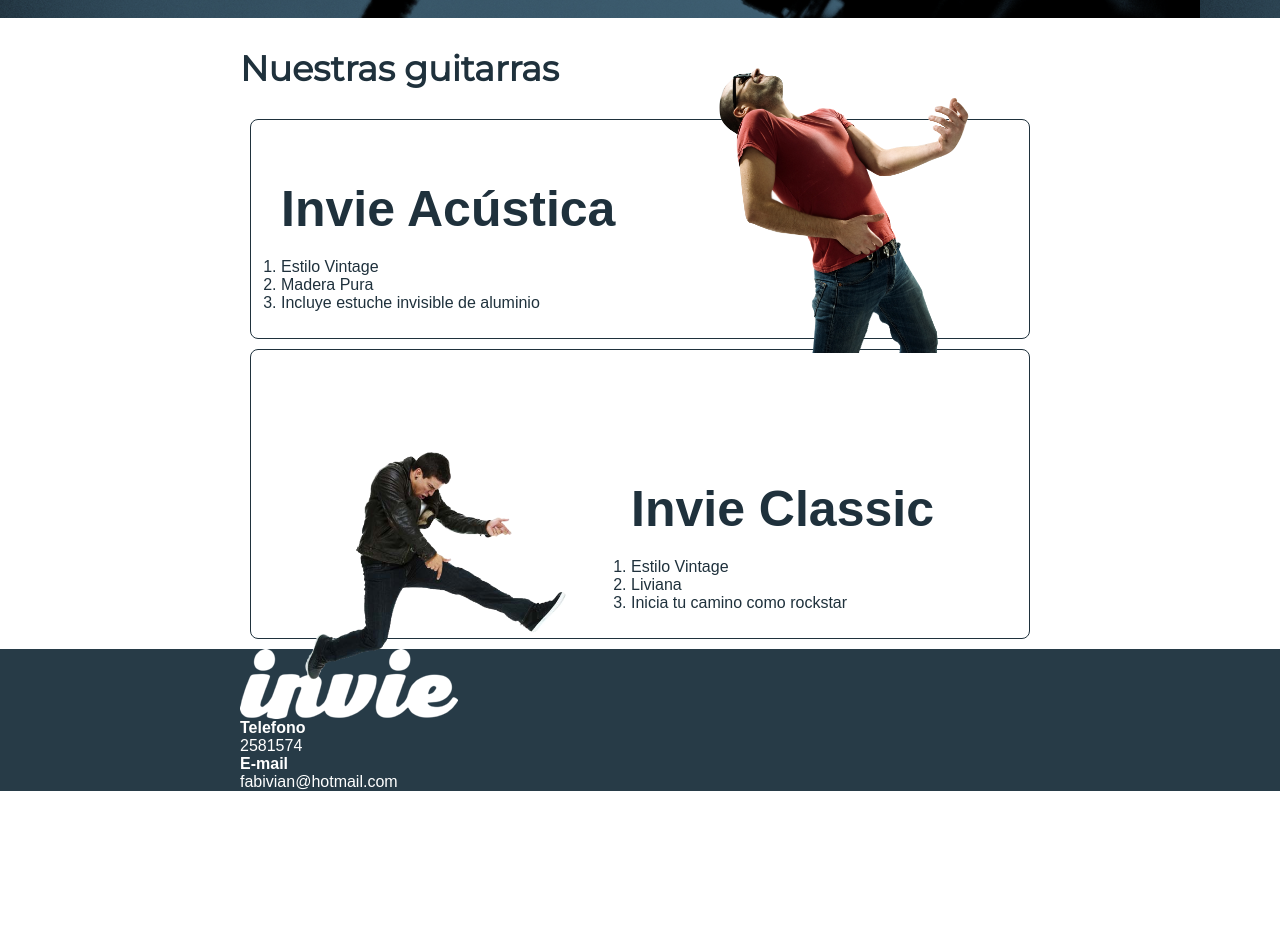
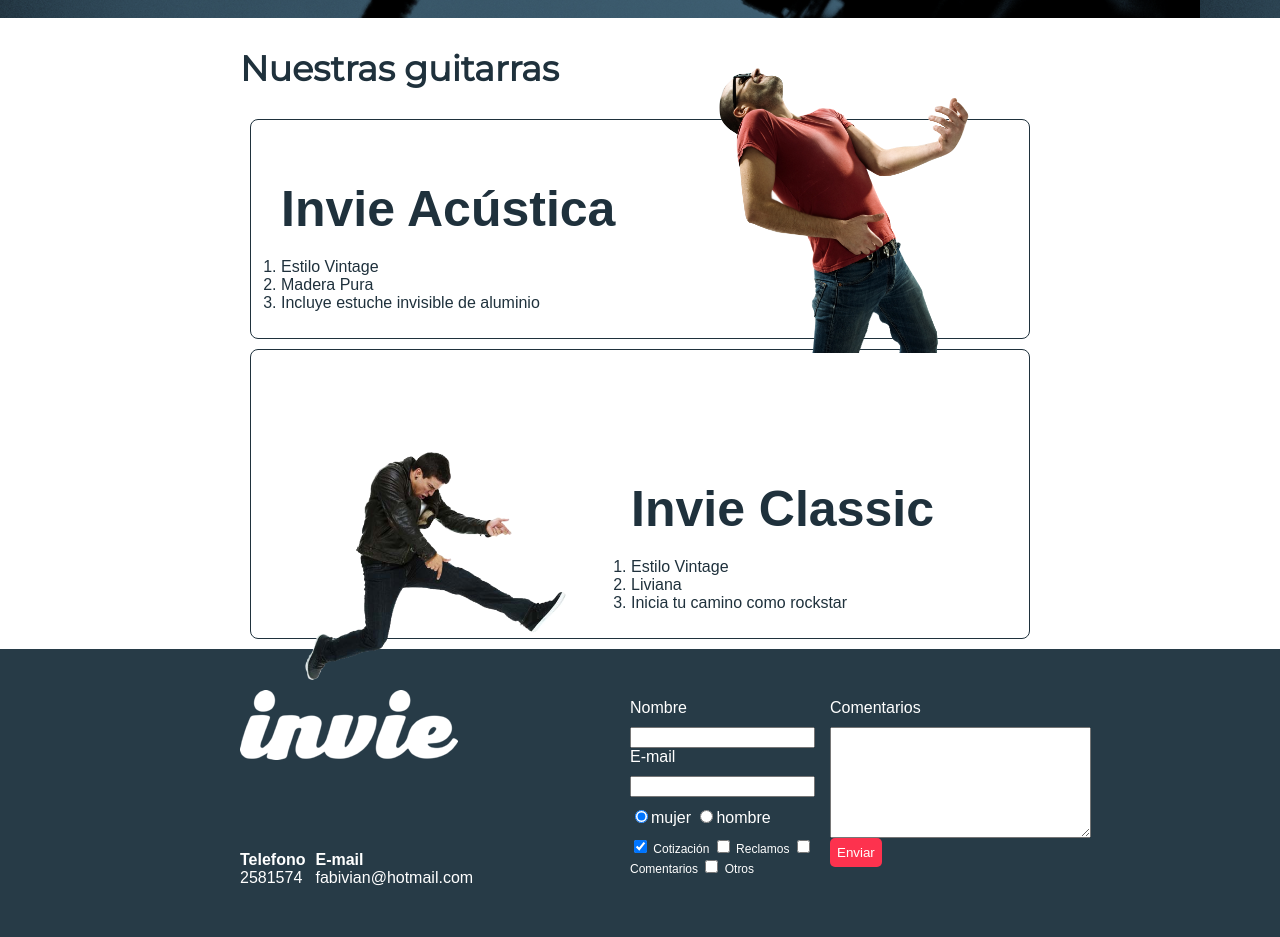
Before and after one commit to faiza25/invie, a plain HTML site: page index.html in a window 1280 px wide. Shown: the part 425-1362 px from the top of the page. Before the commit the page ends 1216 px from the top, so only its background shows below. Drawn offline with Linux system fonts and the light colour scheme; a web font is replaced by a local one.

Commit message:
Usar Flexbox en CSS

```diff
--- a/css/invie.css
+++ b/css/invie.css
@@ -3,7 +3,7 @@
 margin: 0px;
 }
 
-button{
+.button{
   border-radius:5px;
   border:none;
   background: #fd324e;
@@ -102,6 +102,12 @@
 .footer{
   background: #273b47;
 }
+.contacto{
+  display: flex;
+  width: 290px;
+  flex-wrap: wrap;
+  align-items: center;
+}
 .contacto img{
   display: block;
 }
@@ -112,4 +118,35 @@
 .contacto a{
   color:white;
   text-decoration: none;
+  margin: 10px 10px 10px 0;
 }
+.footer .contenedor{
+  display:flex;
+  justify-content: space-between;
+}
+.formulario{
+  display: flex;
+  width: 400px;
+  color: white;
+  padding: 50px 10px;
+}
+.col1,.col2{
+  display: flex;
+  flex-direction: column;
+}
+.col1{
+  margin-right: 15px;
+}
+.col2{
+  align-items: flex-start;
+}
+.intereses label{
+  font-size: 12px;
+}
+
+.formulario label,.sexo, .intereses{
+  margin-bottom: 10px;
+}
+.sexo{
+  margin-top: 10px;
+}
--- a/index.html
+++ b/index.html
@@ -30,7 +30,7 @@
       <div class="contenedor">
         <h1 class="titulo">Guitarras invensibles</h1><!--titulo  -->
         <h3 class="title-a">Sé la estrella de rock que siempre quisiste ser</h3><!--resumen  -->
-        <button type="button" name="button">Conoce más</button><!--boton  -->
+        <button type="button" name="button" class="button">Conoce más</button><!--boton  -->
       </div>
 
     </section>
@@ -68,8 +68,42 @@
           <a href="tel:+572581574"><strong>Telefono</strong> <span>2581574</span> </a>
           <a href="mailto:fabivian@hotmail.com"><strong>E-mail</strong> <span>fabivian@hotmail.com</span> </a>
         </div>
-        <div class="formulario">
-        </div>
+        <form class="formulario">
+          <div class="col1">
+          <label for="nombre">Nombre</label>
+          <input type="text" required  id="nombre" name="nombre">
+          <label for="email">E-mail</label>
+          <input type="email" required id="email" name="email">
+          <div class="sexo">
+            <label for="mujer">
+            <input type="radio" checked id="mujer" name="sexo" value="mujer">mujer
+            </label>
+            <label for="hombre">
+              <input type="radio" id="hombre" name="sexo" value="hombre">hombre
+            </label>
+          </div>
+          <div class="intereses">
+              <label for="cotizacion">
+                <input type="checkbox" checked id="cotizacion" name="intereses" value="cotizacion"> Cotización
+              </label>
+              <label for="reclamos">
+                <input type="checkbox" id="reclamos" name="intereses" value="reclamos"> Reclamos
+              </label>
+              <label for="comentarios">
+                <input type="checkbox" id="comentarios" name="intereses" value="comentarios"> Comentarios
+              </label>
+              <label for="otros">
+                <input type="checkbox" id="otros" name="intereses" value="otros"> Otros
+              </label>
+            </div>
+          </div>
+            <div class="col2">
+              <label for="comentarios">Comentarios</label>
+              <textarea name="comentarios" id="comentarios"  rows="7" cols="30"></textarea>
+              <input type="submit" value="Enviar" class="button">
+            </div>
+
+        </form>
       </div>
     </footer>
 
```
